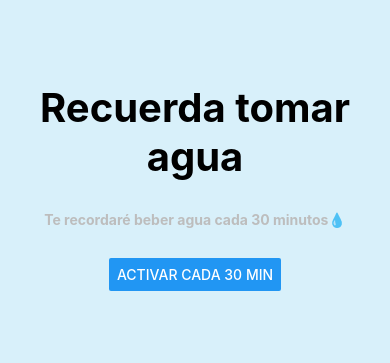
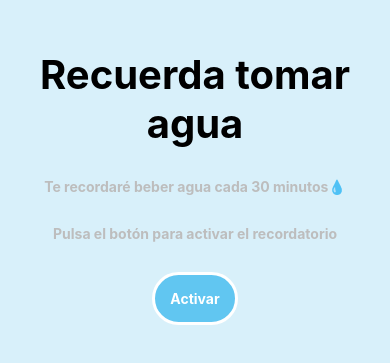
Before and after one commit to al0nso24/recordatorioAgua, a React Native app: screen / in a window 390 px wide. Shown: the part 235-598 px from the top of the page. Built offline with nearby package versions, Linux system fonts and the light colour scheme.

Commit message:
Agregando más estilos

```diff
--- a/src/components/Agua.js
+++ b/src/components/Agua.js
@@ -1,6 +1,6 @@
 import { useState } from "react";
 import * as Notifications from 'expo-notifications';
-import { View, Button, StyleSheet, Text } from 'react-native';
+import { View, StyleSheet, Text, TouchableOpacity } from 'react-native';
 
 export default function Agua() {
     const [idRecordatorio, setIdRecordatorio] = useState(null);
@@ -31,10 +31,12 @@ export default function Agua() {
         <View style={styles.container}>
             <Text style={styles.titulo}>Recuerda tomar agua</Text>
             <Text style={styles.textoClaro}>Te recordaré beber agua cada 30 minutos💧</Text>
-            <Button
-                title={idRecordatorio ? "Desactivar recordatorio" : "Activar cada 30 min"}
-                onPress={alternarRecordatorio}
-            />
+            <Text style={styles.textoClaro}>Pulsa el botón para activar el recordatorio</Text>
+            <TouchableOpacity style={styles.btn} onPress={alternarRecordatorio}>
+                <Text style={styles.txtBtn}>
+                    {idRecordatorio ? "Desactivar recordatorio" : "Activar"}
+                </Text>
+            </TouchableOpacity>
         </View>
     )
 }
@@ -56,5 +58,19 @@ const styles = StyleSheet.create(({
     textoClaro: {
         color: "#BDBDBD",
         fontWeight: "bold"
+    },
+
+    btn: {
+        backgroundColor: '#61c6f1',
+        borderColor: "#FFFFFF",
+        borderRadius: 90,
+        borderWidth: 3,
+        padding: 15
+    },
+
+    txtBtn: {
+        color: "#FFFFFF",
+        fontWeight: "bold",
+        fontSize: 14,
     }
 }))
```
